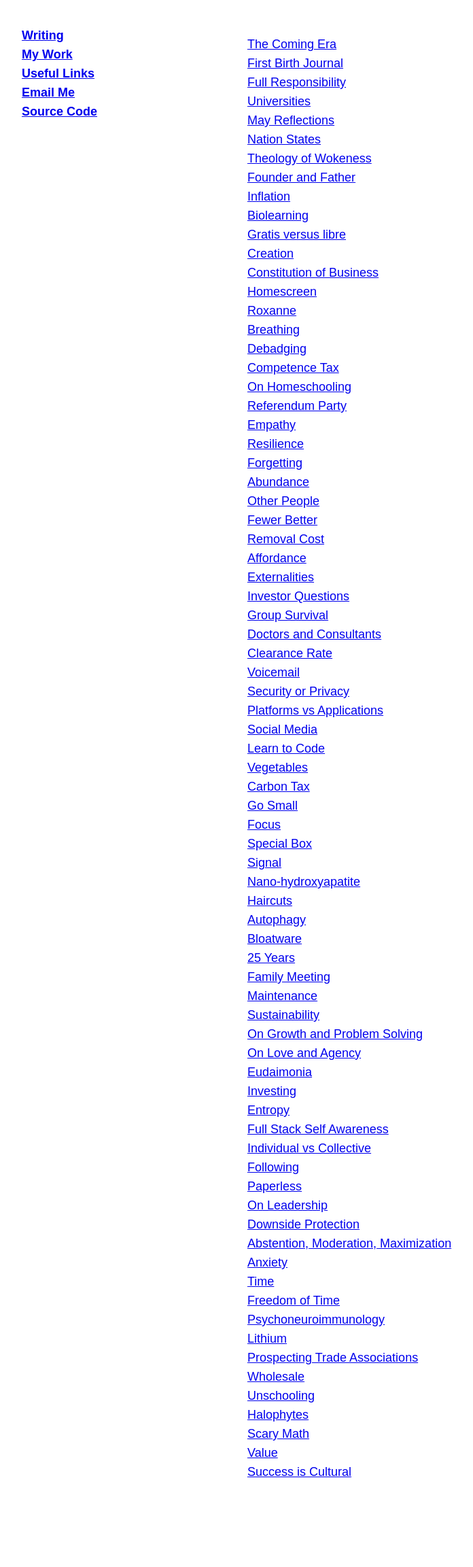
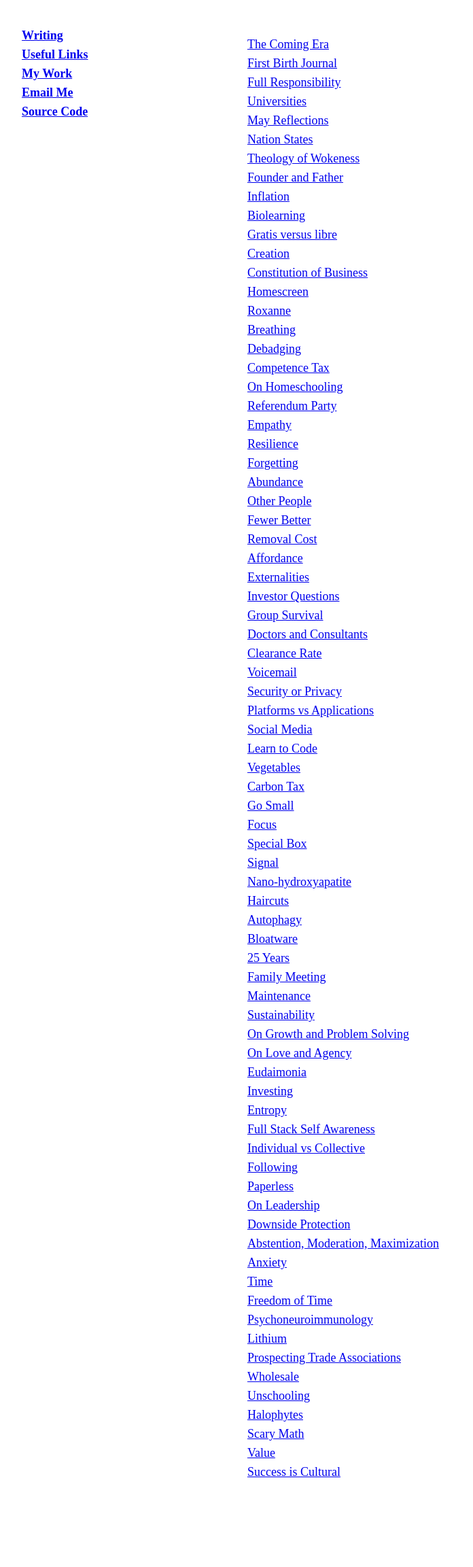
Before and after one commit to rogerkirkness/writing, a Jekyll site: the page built from index.html, in a window 1280 px wide. Shown: the whole page at 68% size, without its empty margins (16-712 px from the left). Built offline with Jekyll 4.4.1, drawn with Linux system fonts in a browser that asks for light colours; some of the changed lines change nothing that is shown.

Commit message:
Update default.html

```diff
--- a/_layouts/default.html
+++ b/_layouts/default.html
@@ -10,7 +10,6 @@
 		body {
 			font-size: 18px;
 			line-height: 28px;
-			font-family: sans-serif;
 		}
 		@media (min-width: 600px) {
 			.container {
@@ -53,10 +52,11 @@
 	<nav class="nav">
 		<ul class="menu">
 			<li><a href="https://rogerkirkness.com/">Writing</a></li>
+			<li><a href="https://rogerkirkness.com/following">Useful Links</a></li>
 			<li><a target="_blank" rel="noopener" href="https://convictional.com">My Work</a></li>
-			<li><a href="https://rogerkirkness.com/following">Useful Links</a></li>
 			<li><a target="_blank" rel="noopener" href="rogerjkirkness+website@gmail.com">Email Me</a></li>
-			<li><a href="https://github.com/rogerkirkness/personal">Source Code</a></li>
+			<li><a target="_blank" rel="noopener" href="https://twitter.com/roger_kirkness"</a></li>
+			<li><a target="_blank" rel="noopener" href="https://github.com/rogerkirkness/personal">Source Code</a></li>
 		</ul>
 	</nav>
 	<div class="container">
```
